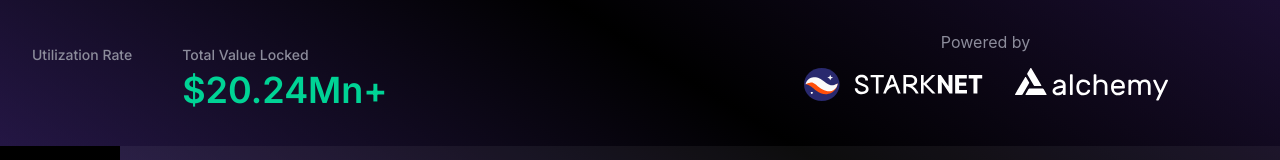
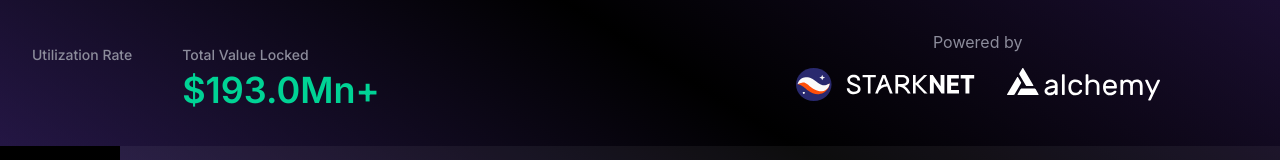
Before and after one commit to 0xHashstack/hashstatic, a Next.js app: page / in a window 1280 px wide. Shown: the part 479-639 px from the top of the page. Built offline with nearby package versions, Linux system fonts and the light colour scheme; no server answers.

Commit message:
REFACTORING Updated tvl [DONE]

```diff
--- a/src/components/IpadView.tsx
+++ b/src/components/IpadView.tsx
@@ -97,7 +97,7 @@ const IpadView = () => {
                             Total Value Locked
                         </Text>
                         <Text color="#00D395" textAlign="center" fontFamily="inter" fontSize="28px" fontStyle="normal" fontWeight="600" lineHeight="40px" mt="0.4rem" whiteSpace="nowrap">
-                            $20.24Mn+
+                            $193.0Mn+
                         </Text>
                     </Box>
                 </Box>
--- a/src/components/MarketStats.tsx
+++ b/src/components/MarketStats.tsx
@@ -49,7 +49,7 @@ const MarketStats = () => {
                         Total Value Locked
                     </Text>
                     <Text color="#00D395" textAlign="center" fontFamily="inter" fontSize="36px" fontStyle="normal" fontWeight="600" lineHeight="40px" mt="0.4rem" whiteSpace="nowrap">
-                        $20.24Mn+
+                        $193.0Mn+
                     </Text>
                 </Box>
 
@@ -92,7 +92,7 @@ const MarketStats = () => {
                         Total Value Locked
                     </Text>
                     <Text color="#00D395" textAlign="center" fontFamily="inter" fontSize="36px" fontStyle="normal" fontWeight="600" lineHeight="40px" mt="0.4rem" whiteSpace="nowrap">
-                        $20.24Mn+
+                        $193.0Mn+
                     </Text>
                 </Box>
 
--- a/src/components/mobileView.tsx
+++ b/src/components/mobileView.tsx
@@ -92,7 +92,7 @@ const MobileView = () => {
                             Total Value Locked
                         </Text>
                         <Text color="#00D395" textAlign="center" fontFamily="inter" fontSize="24px" fontStyle="normal" fontWeight="600" lineHeight="40px" mt="0.4rem" whiteSpace="nowrap">
-                            $20.24Mn+
+                            $193.0Mn+
                         </Text>
                     </Box>
                 </Box>
```
